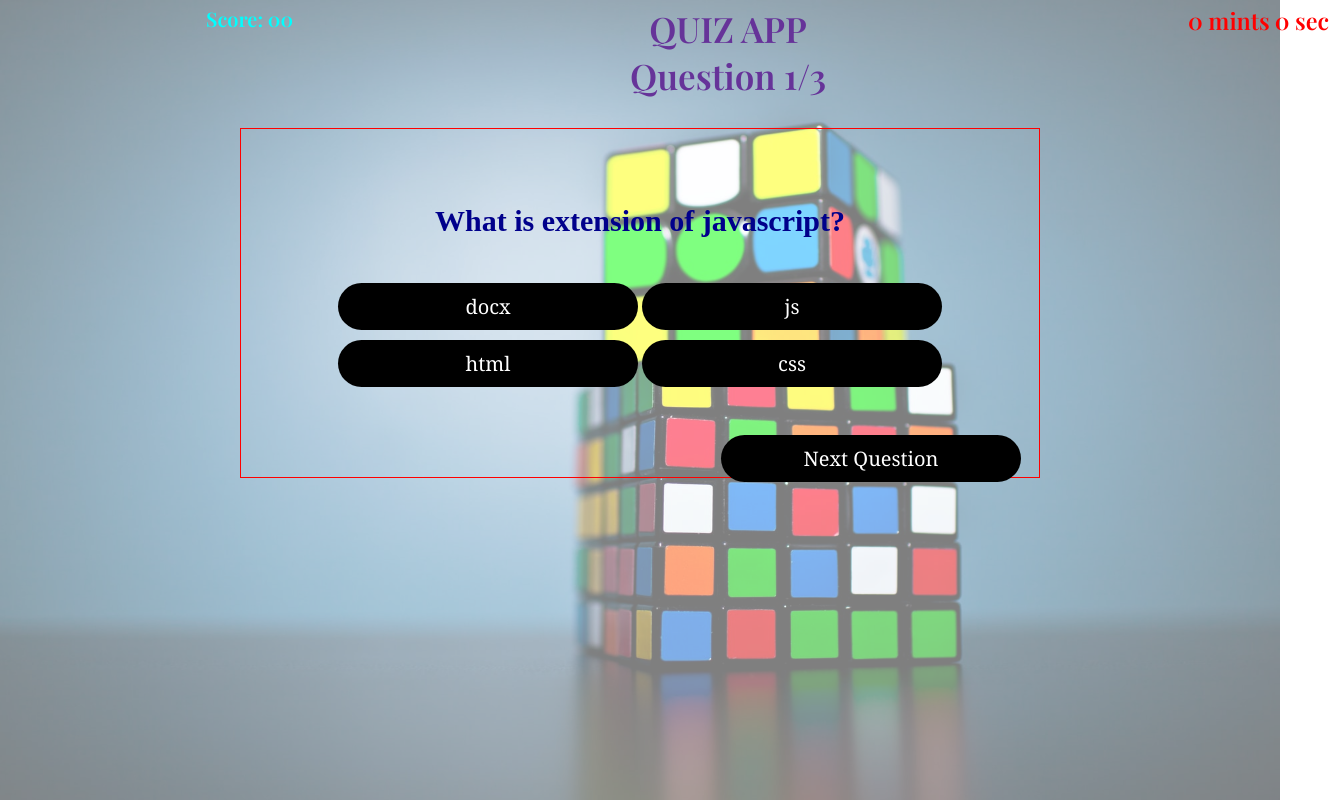
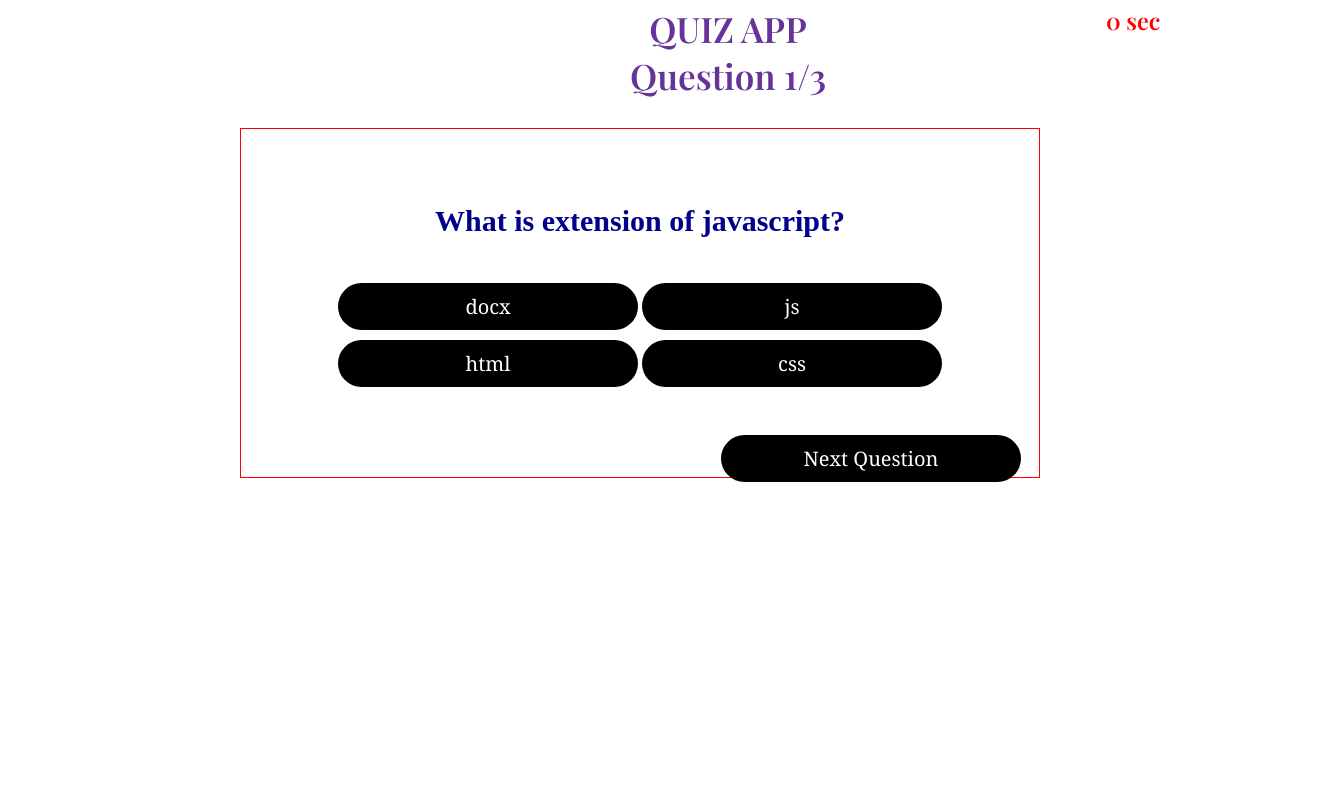
Before and after one commit to SameerShiekh77/Quiz-Web-Application, a plain HTML site: page index.htm in a window 1280 px wide. Shown: the whole page, 1329 px wide, since content can reach past the window. Drawn offline with nearby package versions, Linux system fonts and the light colour scheme.

Commit message:
remove name and score

```diff
--- a/index.htm
+++ b/index.htm
@@ -9,13 +9,15 @@
     <link href="https://fonts.googleapis.com/css2?family=Playfair+Display:wght@600&display=swap" rel="stylesheet">
 </head>
 
-<body>
-    <img src="./images/quiz.jpg" class="img" alt="">
+
+<body onload="showQuestion()">
+    <!-- <img src="./images/quiz.jpg" class="img" alt=""> -->
     <div class="title">
         <h1 class="heading" id="heading">QUIZ APP</h1>
-        <h2 id="score">Score: 00</h2>
+        <h2 id="userName"></h2>
+        <h2 id="score"><br></h2>
         <div id="time" style="display: flex;">
-            <h3 id="mint" style=" margin-left: 5px">0 mints</h3>
+            <h3 id="mint" style=" margin-left: 5px"></h3>
             <h3 id="sec" style=" margin-left: 5px">0 sec</h3>
         </div>
     </div>
```
